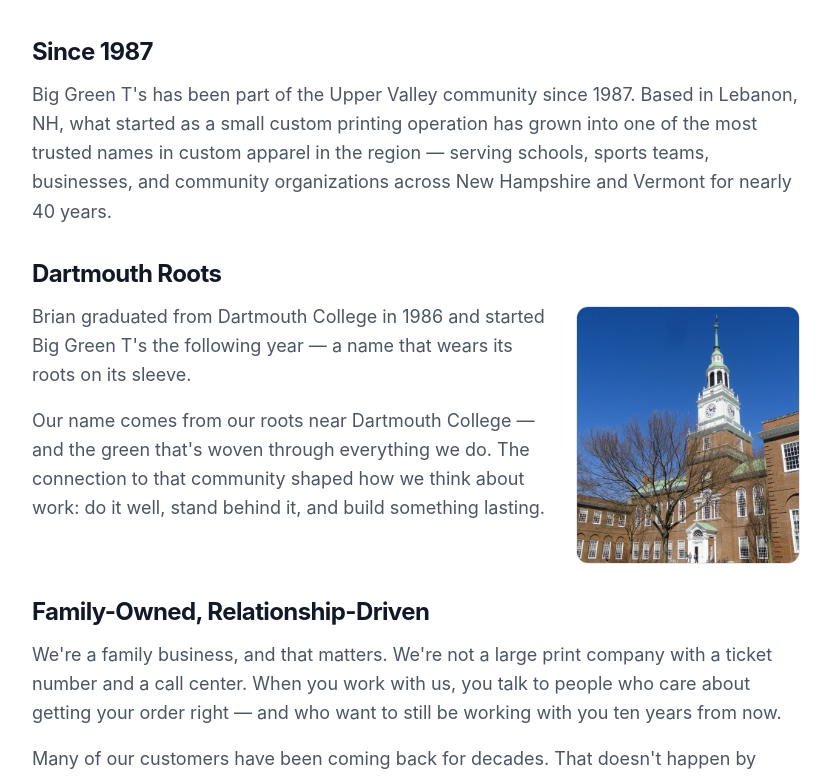
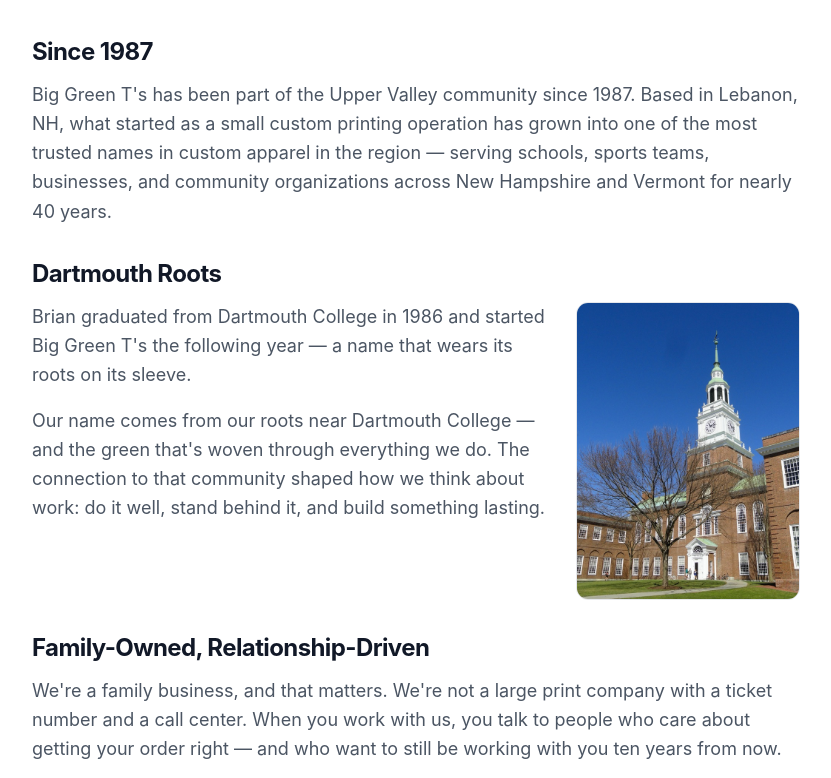
Before and after one commit to erich963/big-green-ts-site, a Next.js app: page /about in a window 1280 px wide. Shown: the part 457-1235 px from the top of the page, without its empty margins (120-951 px from the left). Built offline with nearby package versions, Linux system fonts and the light colour scheme.

Commit message:
Make Dartmouth Campus image match text height on About page
Co-Authored-By: Claude Sonnet 4.6 <noreply@anthropic.com>

```diff
--- a/app/about/page.tsx
+++ b/app/about/page.tsx
@@ -63,13 +63,13 @@ export default function AboutPage() {
                     do it well, stand behind it, and build something lasting.
                   </p>
                 </div>
-                <div className="rounded-xl overflow-hidden border border-gray-200 shrink-0 w-48 sm:w-56 mt-1">
+                <div className="rounded-xl overflow-hidden border border-gray-200 shrink-0 w-48 sm:w-56 self-stretch">
                   <Image
                     src="/dartmouth-campus.jpg"
                     alt="Dartmouth College campus"
                     width={800}
                     height={1067}
-                    className="w-full h-64 object-cover object-center"
+                    className="w-full h-full object-cover object-center"
                   />
                 </div>
               </div>
```
